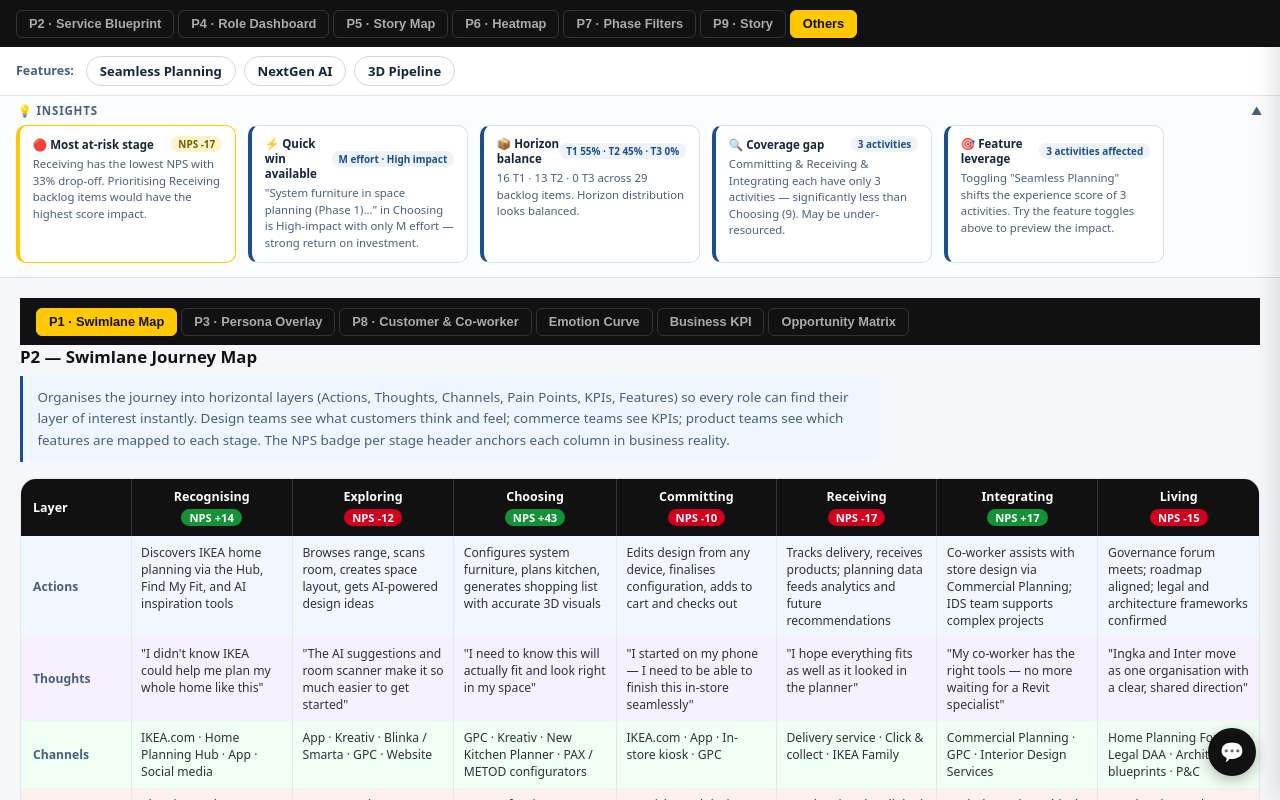
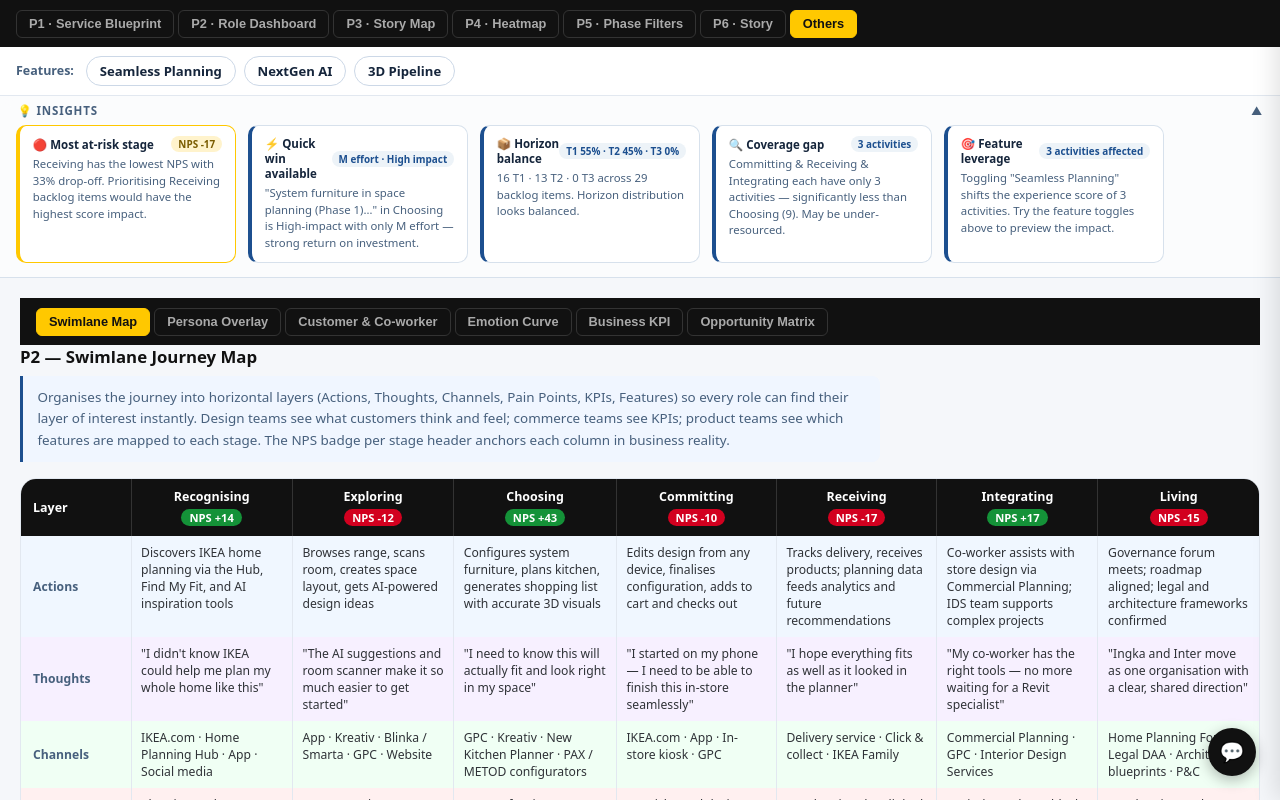
Before and after one commit to jcdiezikea/-cjm-exploration, a React (Vite) app: page / in a window 1280 px wide. Both pictures are taken after a click on the button "Others". Shown: the top 800 px of the page. Built offline with nearby package versions, Linux system fonts and the light colour scheme; a web font is replaced by a local one; what chartjs-plugin-datalabels would draw is missing.

Commit message:
chore: renumber main nav P1-P6, clean Others sub-nav labels

```diff
--- a/src/ProposalNav.tsx
+++ b/src/ProposalNav.tsx
@@ -12,12 +12,12 @@ import { StageDrawer } from './components/StageDrawer.tsx'
 import { ChatPanel } from './components/ChatPanel.tsx'
 
 const PROPOSALS = [
-  { id: 1, label: 'P2 · Service Blueprint', component: P5ServiceBlueprint },
-  { id: 2, label: 'P4 · Role Dashboard', component: P8RoleDashboard },
-  { id: 3, label: 'P5 · Story Map', component: P9StoryMap },
-  { id: 4, label: 'P6 · Heatmap', component: P10Heatmap },
-  { id: 5, label: 'P7 · Phase Filters', component: P11EmotionCurvePhases },
-  { id: 6, label: 'P9 · Story', component: P13ScrollStory },
+  { id: 1, label: 'P1 · Service Blueprint', component: P5ServiceBlueprint },
+  { id: 2, label: 'P2 · Role Dashboard', component: P8RoleDashboard },
+  { id: 3, label: 'P3 · Story Map', component: P9StoryMap },
+  { id: 4, label: 'P4 · Heatmap', component: P10Heatmap },
+  { id: 5, label: 'P5 · Phase Filters', component: P11EmotionCurvePhases },
+  { id: 6, label: 'P6 · Story', component: P13ScrollStory },
   { id: 7, label: 'Others', component: Others },
 ]
 
--- a/src/proposals/Others.tsx
+++ b/src/proposals/Others.tsx
@@ -8,9 +8,9 @@ import { P12CoworkerOverlay } from './P12CoworkerOverlay.tsx'
 import type { ProposalProps } from './types.ts'
 
 const SUB = [
-  { id: 'p1', label: 'P1 · Swimlane Map', component: P2SwimlaneMap },
-  { id: 'p3', label: 'P3 · Persona Overlay', component: P7PersonaOverlay },
-  { id: 'p8', label: 'P8 · Customer & Co-worker', component: P12CoworkerOverlay },
+  { id: 'p1', label: 'Swimlane Map', component: P2SwimlaneMap },
+  { id: 'p3', label: 'Persona Overlay', component: P7PersonaOverlay },
+  { id: 'p8', label: 'Customer & Co-worker', component: P12CoworkerOverlay },
   { id: 'ec', label: 'Emotion Curve', component: P1EmotionCurve },
   { id: 'p4', label: 'Business KPI', component: P4BusinessKPI },
   { id: 'p6', label: 'Opportunity Matrix', component: P6OpportunityMatrix },
```
